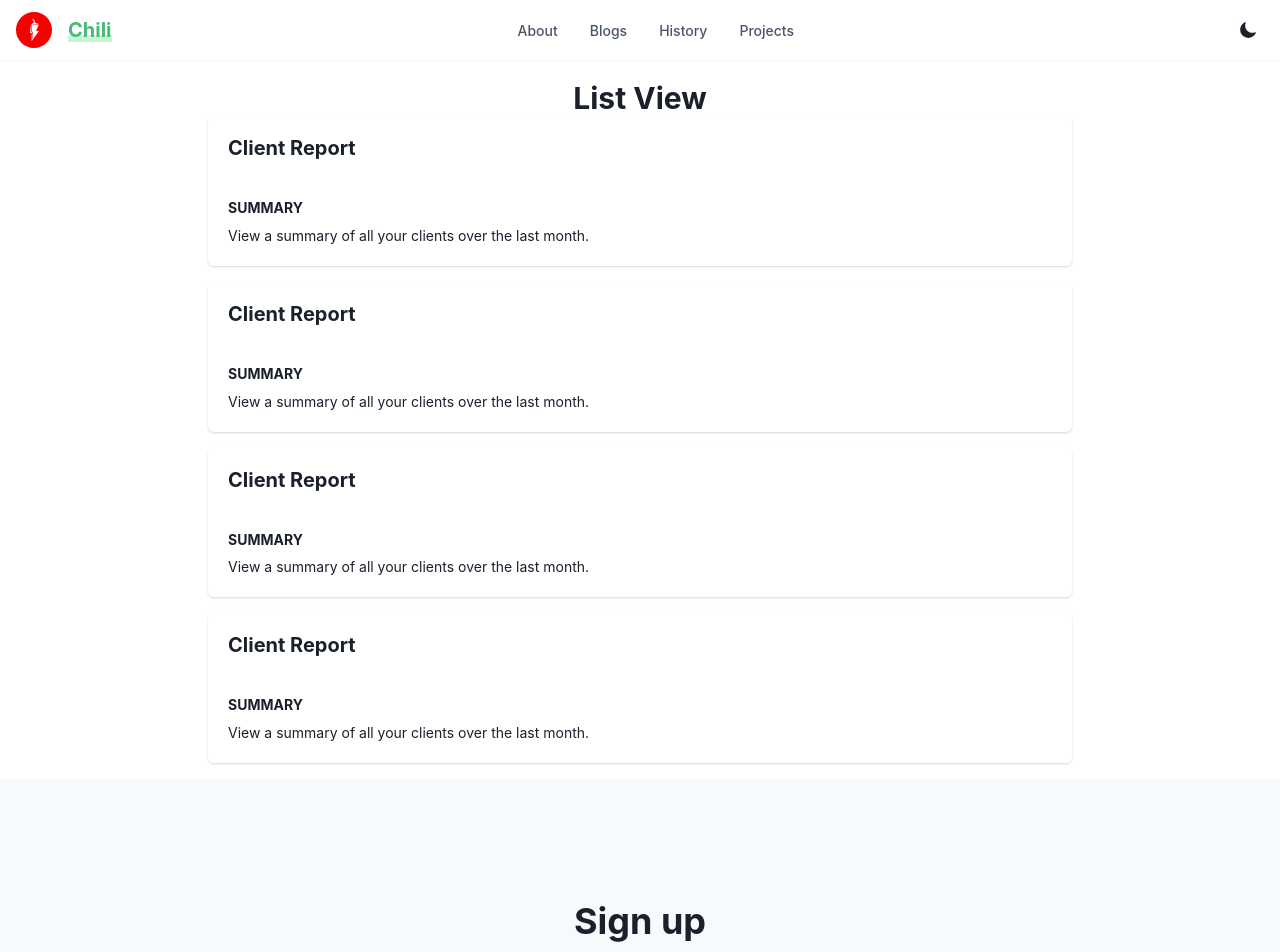
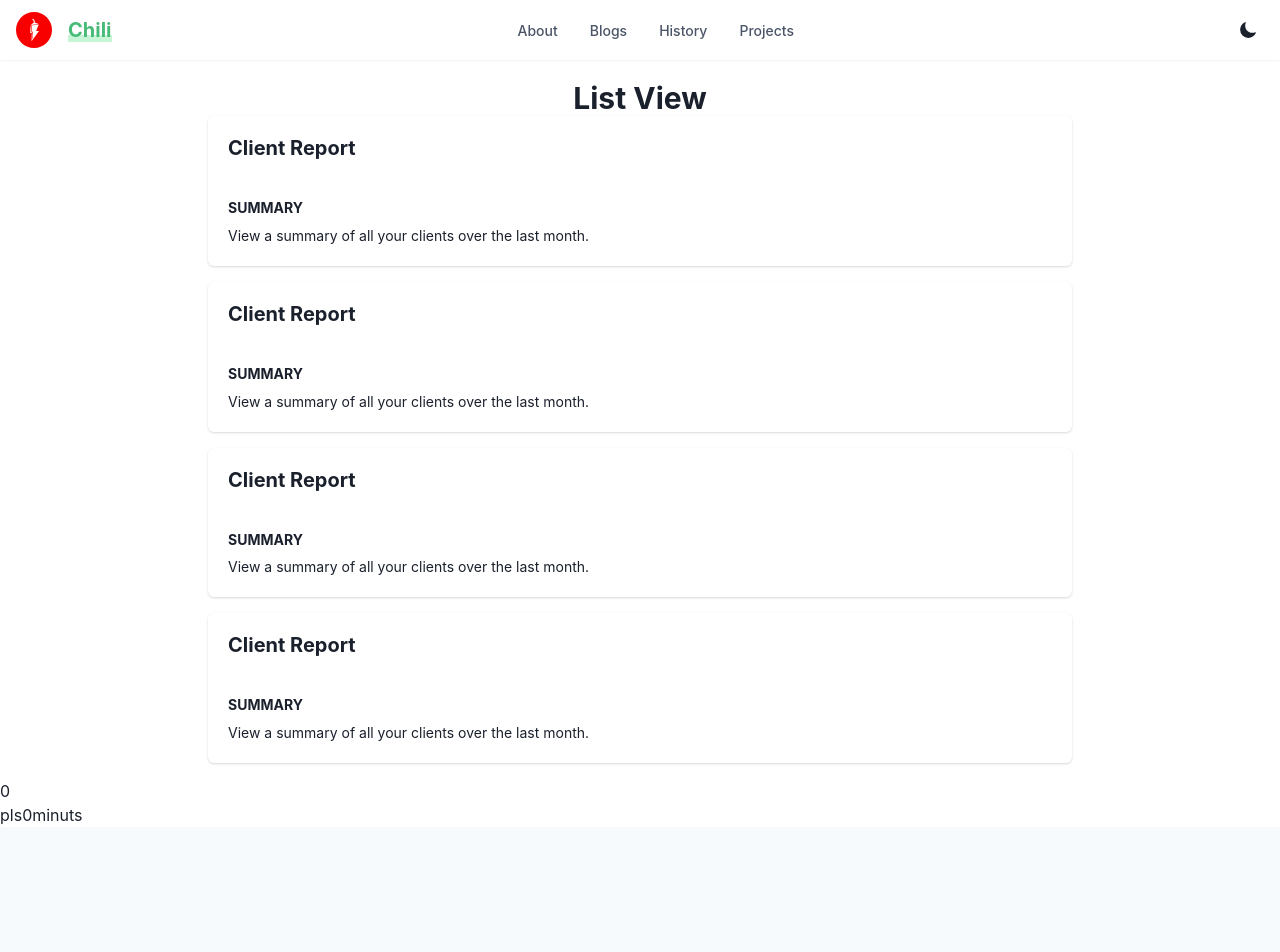
Before and after one commit to yewinag/react-chakra, a React (Create React App) app: page / in a window 1280 px wide. Shown: the top 952 px of the page. Built offline with nearby package versions, Linux system fonts and the light colour scheme.

Commit message:
setup redux

```diff
--- a/package.json
+++ b/package.json
@@ -8,6 +8,7 @@
     "@emotion/react": "^11.10.5",
     "@emotion/styled": "^11.10.5",
     "@hypertheme-editor/chakra-ui": "^0.1.6-rc.0",
+    "@reduxjs/toolkit": "^1.9.2",
     "@testing-library/jest-dom": "^5.16.5",
     "@testing-library/react": "^13.4.0",
     "@testing-library/user-event": "^14.4.3",
@@ -19,6 +20,7 @@
     "react": "^18.2.0",
     "react-dom": "^18.2.0",
     "react-icons": "^4.7.1",
+    "react-redux": "^8.0.5",
     "react-router-dom": "^5.3.0",
     "react-scripts": "5.0.1",
     "typescript": "^4.9.4",
--- a/src/App.tsx
+++ b/src/App.tsx
@@ -2,11 +2,14 @@ import * as React from 'react';
 import { ChakraProvider, theme } from '@chakra-ui/react';
 import { AppLayout } from './Layouts';
 import { ModuleMain } from './Modules';
-
+import { Provider } from 'react-redux';
+import { store } from './Redux';
 export const App = () => (
-  <ChakraProvider theme={theme}>
-    <AppLayout>
-      <ModuleMain />
-    </AppLayout>
-  </ChakraProvider>
+  <Provider store={store}>
+    <ChakraProvider theme={theme}>
+      <AppLayout>
+        <ModuleMain />
+      </AppLayout>
+    </ChakraProvider>
+  </Provider>
 );
--- a/src/Pages/Home.tsx
+++ b/src/Pages/Home.tsx
@@ -1,10 +1,26 @@
 import { Listing } from '../components/Listing';
 import { SignupCard } from '../components/SignUp';
+import { useAppDispatch, useAppSelector } from '../Redux';
+import { selectApp } from '../Redux/Slices/app';
+import {
+  counterSlice,
+  decrement,
+  increment,
+  selectCounter,
+} from '../Redux/Slices/counter';
 
 export const Home = () => {
+  const { value } = useAppSelector(selectCounter);
+  const { version } = useAppSelector(selectApp);
+  const dispatch = useAppDispatch();
+
   return (
     <>
       <Listing />
+      <p>{version}</p>
+      <button onClick={() => dispatch(increment())}>pls</button>
+      {value}
+      <button onClick={() => dispatch(decrement())}>minuts</button>
       <SignupCard />
     </>
   );
--- /dev/null
+++ b/src/Redux/Slices/app.ts
@@ -0,0 +1,24 @@
+import { createSlice } from '@reduxjs/toolkit';
+import { RootState } from '.';
+
+export interface IAppSlice {
+  version: number;
+}
+
+const initialState: IAppSlice = {
+  version: 0,
+};
+
+export const appSlice = createSlice({
+  name: 'app',
+  initialState,
+  reducers: {
+    reset: (state) => {
+      state.version = 0;
+    },
+  },
+});
+
+export const { reset } = appSlice.actions;
+export const selectApp = (state: RootState) => state.app; // select app state
+export default appSlice.reducer;
--- /dev/null
+++ b/src/Redux/Slices/counter.ts
@@ -0,0 +1,32 @@
+import { createSlice } from '@reduxjs/toolkit';
+import type { PayloadAction } from '@reduxjs/toolkit';
+import { RootState } from '.';
+
+export interface CounterState {
+  value: number;
+}
+
+const initialState: CounterState = {
+  value: 0,
+};
+
+export const counterSlice = createSlice({
+  name: 'counter',
+  initialState,
+  reducers: {
+    increment: (state) => {
+      state.value += 1;
+    },
+    decrement: (state) => {
+      state.value -= 1;
+    },
+    incrementByAmount: (state, action: PayloadAction<number>) => {
+      state.value += action.payload;
+    },
+  },
+});
+
+export const { increment, decrement, incrementByAmount } = counterSlice.actions;
+
+export const selectCounter = (state: RootState) => state.counter; // select counter state
+export default counterSlice.reducer;
--- /dev/null
+++ b/src/Redux/Slices/index.ts
@@ -0,0 +1,20 @@
+import { AnyAction, combineReducers, Reducer } from 'redux';
+
+import appReducer from './app';
+import counterReducer from './counter';
+
+const applicationReducer = combineReducers({
+  app: appReducer,
+  counter: counterReducer,
+});
+
+export type RootState = ReturnType<typeof applicationReducer>;
+
+const rootReducer: Reducer = (state: RootState, action: AnyAction) => {
+  if (action.type === 'RESET') {
+    state = {} as RootState;
+    localStorage.clear();
+  }
+  return applicationReducer(state, action);
+};
+export default rootReducer;
--- /dev/null
+++ b/src/Redux/index.ts
@@ -0,0 +1 @@
+export * from './store';
--- /dev/null
+++ b/src/Redux/store.ts
@@ -0,0 +1,17 @@
+import { configureStore } from '@reduxjs/toolkit';
+import { useDispatch, useSelector } from 'react-redux';
+import type { TypedUseSelectorHook } from 'react-redux';
+import rootReducer from './Slices';
+
+export const store = configureStore({
+  reducer: rootReducer,
+});
+
+// Infer the `RootState` and `AppDispatch` types from the store itself
+export type RootState = ReturnType<typeof store.getState>;
+// Inferred type: {posts: PostsState, comments: CommentsState, users: UsersState}
+export type AppDispatch = typeof store.dispatch;
+
+// Use throughout your app instead of plain `useDispatch` and `useSelector`
+export const useAppDispatch: () => AppDispatch = useDispatch;
+export const useAppSelector: TypedUseSelectorHook<RootState> = useSelector;
```
Also changed, not shown: 1 other file (tests, documents, lock files or other folders).
